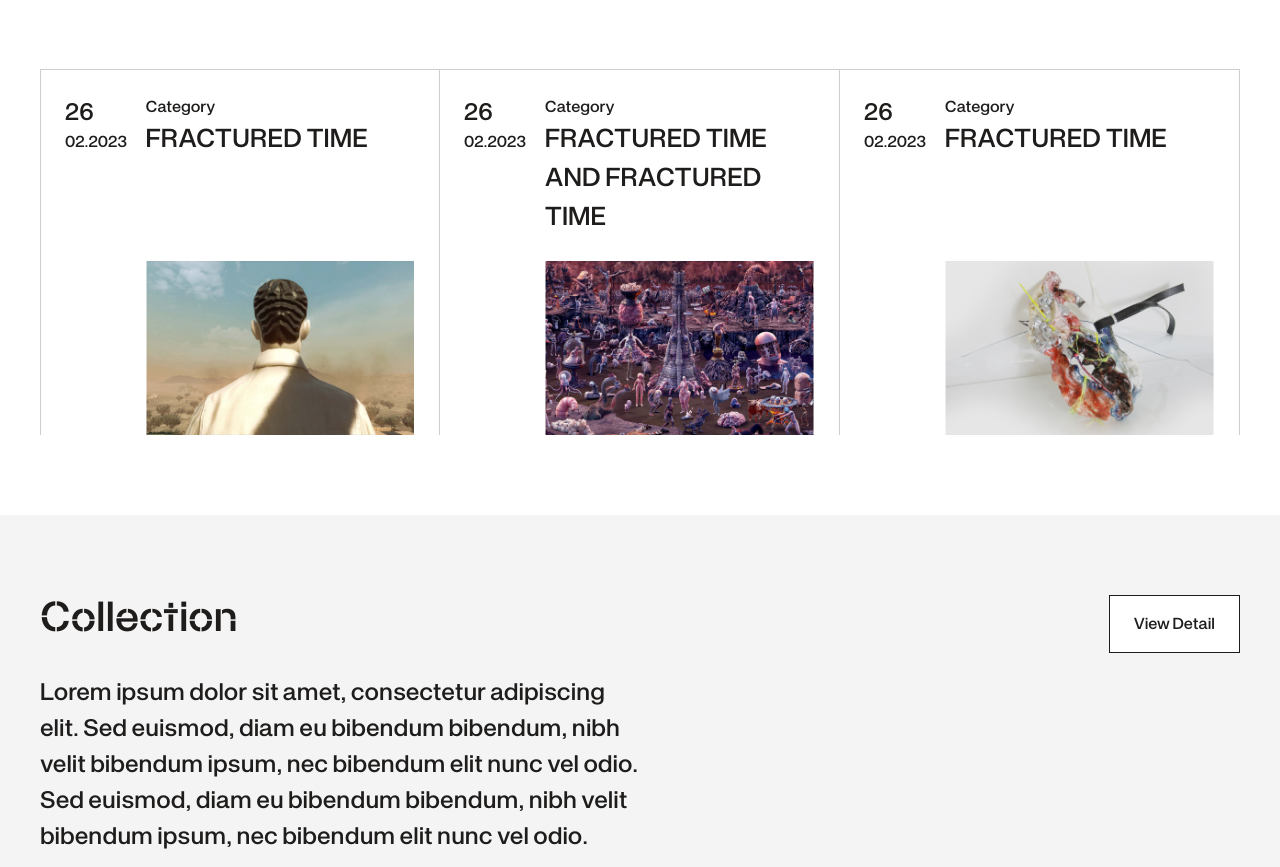
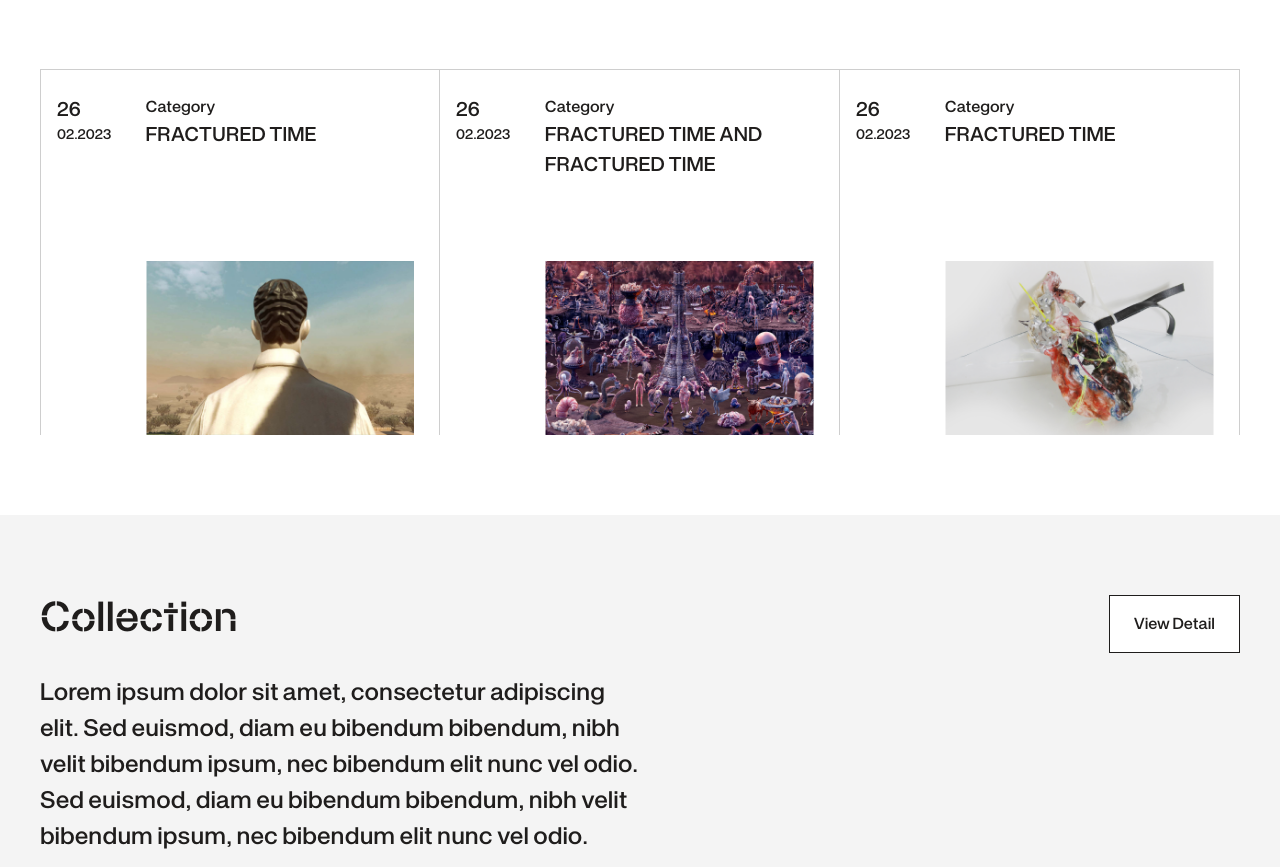
Before and after one commit to shivershady/new-to, a website built with webpack: page dist/index.html in a window 1280 px wide. Shown: the part 2296-3163 px from the top of the page. Built offline with nearby package versions, Linux system fonts and the light colour scheme; grey boxes are pictures that could not be loaded.

Commit message:
fix response ipap 2

```diff
--- a/dist/index.html
+++ b/dist/index.html
@@ -222,42 +222,51 @@
       <div
         class="lg:h-[366px] mt-[40px] lg:mt-[72px] grid grid-cols-1 lg:grid-cols-3 group/categories gap-y-[32px] lg:gap-y-0">
         <div class="grid grid-cols-4 lg:grid-cols-5 border-t border-x border-[#CECECE]">
-          <div class="text-[#1F1D1C] col-span-1 px-[16px] lg:px-[24px] pt-[24px] flex flex-col"><span
-              class="text-[20px] lg:text-[24px]">26</span> <small class="text-[14px] lg:text-[16px]">02.2023</small>
+          <div class="text-[#1F1D1C] col-span-1 px-[16px] lg:px-[10px] xl:px-[24px] pt-[24px] flex flex-col">
+            <span class="text-[20px] xl:text-[24px]">26</span>
+            <small class="text-[14px] xl:text-[16px]">02.2023</small>
           </div>
           <div class="col-span-3 lg:col-span-4 px-[8px] lg:px-[25px] pt-[25px] flex flex-col justify-between">
-            <div class="text-[#1F1D1C]"><small class="text-[16px]">Category</small>
-              <p class="text-[20px] lg:text-[26px]">FRACTURED TIME</p>
+            <div class="text-[#1F1D1C]">
+              <small class="text-[16px]">Category</small>
+              <p class="text-[20px] xl:text-[26px]">FRACTURED TIME</p>
             </div>
-            <div class="h-auto overflow-hidden"><img
-                class="object-fill w-full h-full transition duration-500 ease-in-out group-hover/categories:scale-90"
-                src="img/category-1.png" alt="category-1"></div>
+            <div class="h-auto overflow-hidden">
+              <img class="object-fill w-full h-full transition duration-500 ease-in-out group-hover/categories:scale-90"
+                src="./img/category-1.png" alt="category-1">
+            </div>
           </div>
         </div>
         <div class="grid grid-cols-4 lg:grid-cols-5 border-t border-x lg:border-l-0 border-[#CECECE]">
-          <div class="text-[#1F1D1C] col-span-1 px-[16px] lg:px-[24px] pt-[24px] flex flex-col"><span
-              class="text-[20px] lg:text-[24px]">26</span> <small class="text-[14px] lg:text-[16px]">02.2023</small>
+          <div class="text-[#1F1D1C] col-span-1 px-[16px] lg:px-[10px] xl:px-[24px] pt-[24px] flex flex-col">
+            <span class="text-[20px] xl:text-[24px]">26</span>
+            <small class="text-[14px] xl:text-[16px]">02.2023</small>
           </div>
           <div class="col-span-3 lg:col-span-4 px-[8px] lg:px-[25px] pt-[25px] flex flex-col justify-between">
-            <div class="text-[#1F1D1C]"><small class="text-[16px]">Category</small>
-              <p class="text-[20px] lg:text-[26px]">FRACTURED TIME AND FRACTURED TIME</p>
+            <div class="text-[#1F1D1C]">
+              <small class="text-[16px]">Category</small>
+              <p class="text-[20px] xl:text-[26px]">FRACTURED TIME AND FRACTURED TIME</p>
             </div>
-            <div class="h-auto overflow-hidden"><img
-                class="object-fill w-full h-full transition duration-500 ease-in-out group-hover/categories:scale-90"
-                src="img/category-2.png" alt="category-2"></div>
+            <div class="h-auto overflow-hidden">
+              <img class="object-fill w-full h-full transition duration-500 ease-in-out group-hover/categories:scale-90"
+                src="./img/category-2.png" alt="category-2">
+            </div>
           </div>
         </div>
         <div class="grid grid-cols-4 lg:grid-cols-5 border-t border-x lg:border-l-0 border-[#CECECE]">
-          <div class="text-[#1F1D1C] col-span-1 px-[16px] lg:px-[24px] pt-[24px] flex flex-col"><span
-              class="text-[20px] lg:text-[24px]">26</span> <small class="text-[14px] lg:text-[16px]">02.2023</small>
+          <div class="text-[#1F1D1C] col-span-1 px-[16px] lg:px-[10px] xl:px-[24px] pt-[24px] flex flex-col">
+            <span class="text-[20px] xl:text-[24px]">26</span>
+            <small class="text-[14px] xl:text-[16px]">02.2023</small>
           </div>
           <div class="col-span-3 lg:col-span-4 px-[8px] lg:px-[25px] pt-[25px] flex flex-col justify-between">
-            <div class="text-[#1F1D1C]"><small class="text-[16px]">Category</small>
-              <p class="text-[20px] lg:text-[26px]">FRACTURED TIME</p>
+            <div class="text-[#1F1D1C]">
+              <small class="text-[16px]">Category</small>
+              <p class="text-[20px] xl:text-[26px]">FRACTURED TIME</p>
             </div>
-            <div class="h-auto overflow-hidden"><img
-                class="object-fill w-full h-full transition duration-500 ease-in-out group-hover/categories:scale-90"
-                src="img/category-3.png" alt="category-3"></div>
+            <div class="h-auto overflow-hidden">
+              <img class="object-fill w-full h-full transition duration-500 ease-in-out group-hover/categories:scale-90"
+                src="./img/category-3.png" alt="category-3">
+            </div>
           </div>
         </div>
       </div>
```
